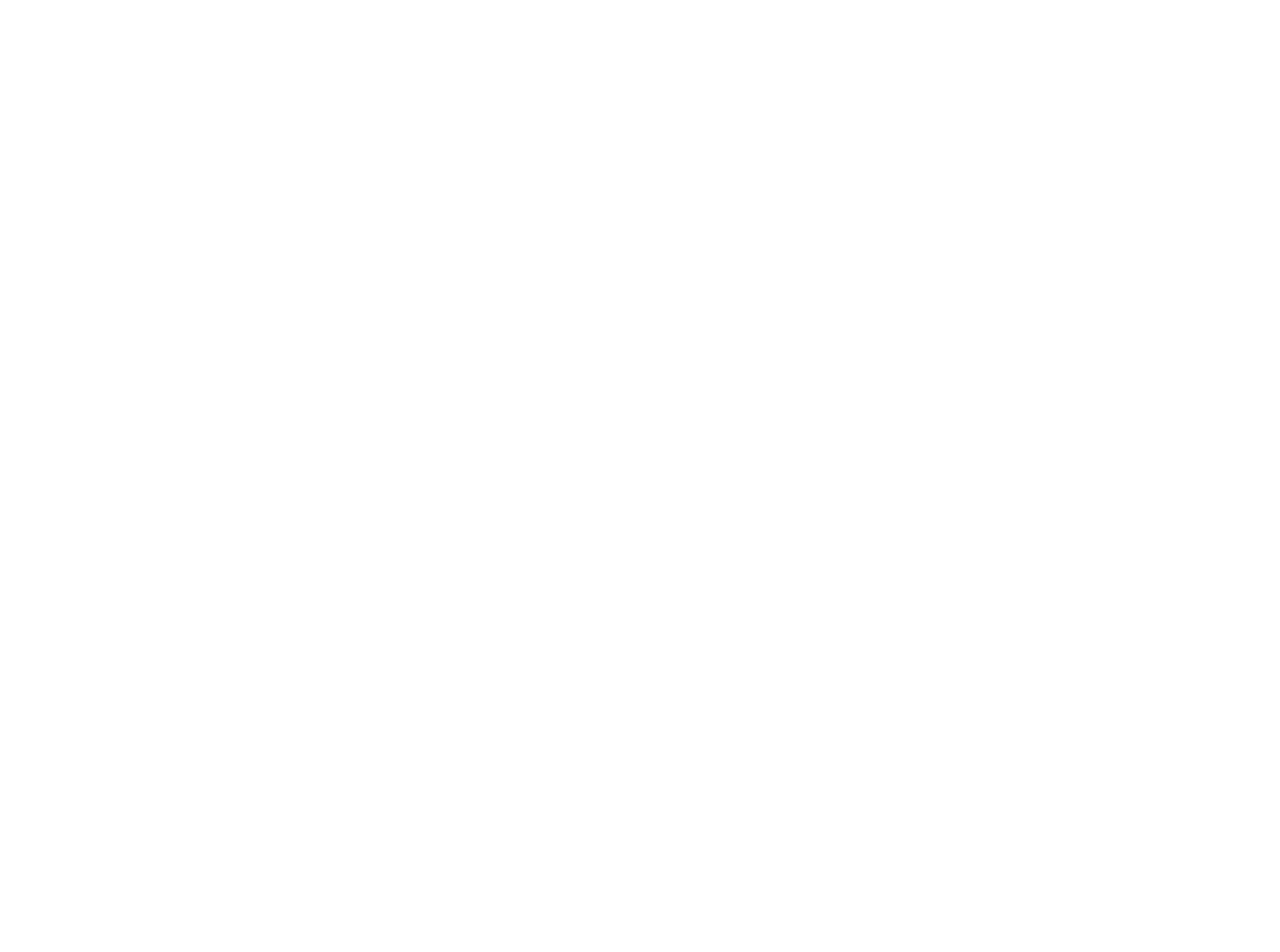
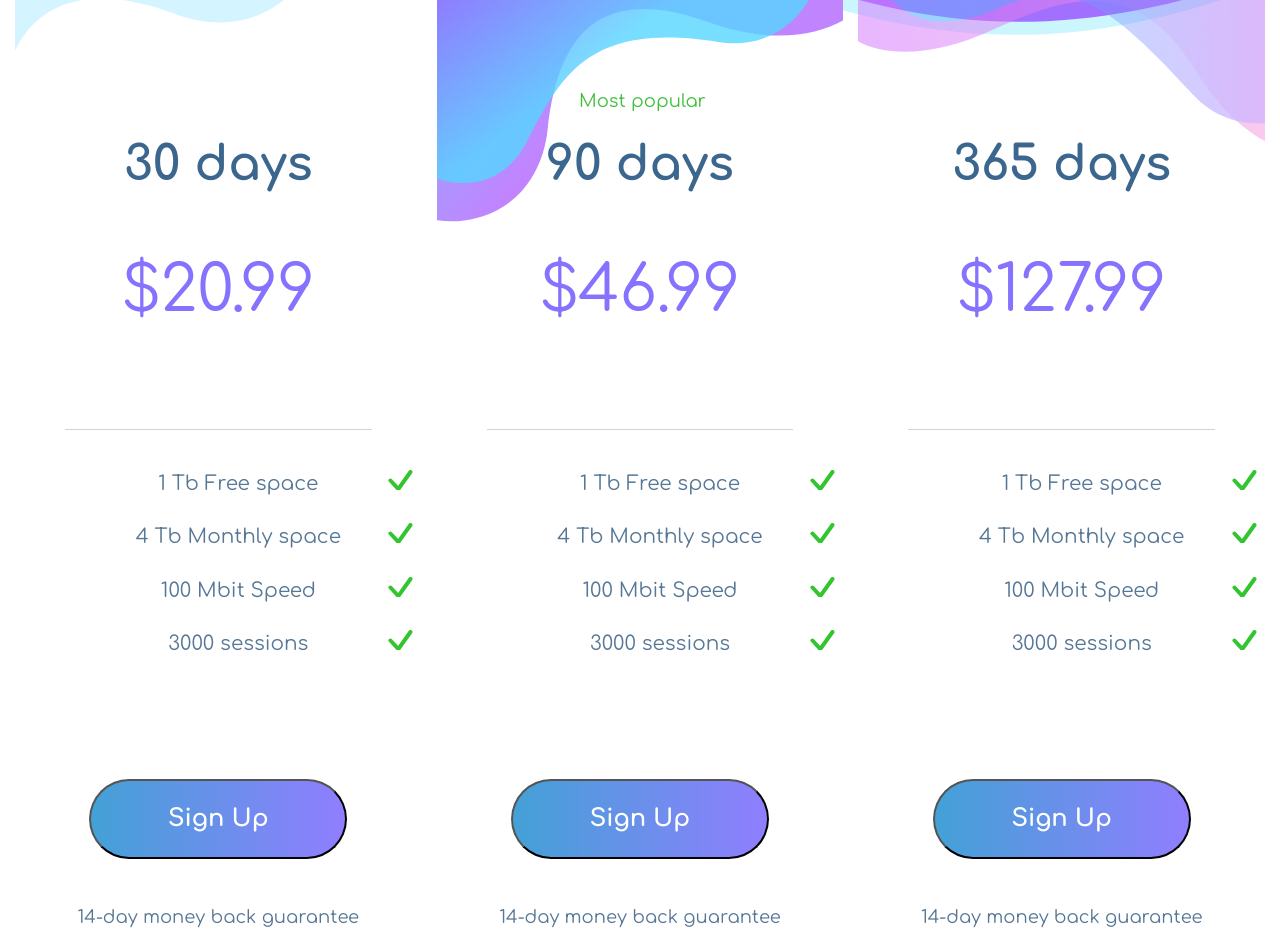
Before and after one commit to KokorovetsTatiana/cloud, a React (Create React App) app: page /price in a window 1280 px wide. Shown: the part 300-1252 px from the top of the page. Before the commit the page ends 800 px from the top, so only its background shows below. Built offline with nearby package versions, Linux system fonts and the light colour scheme.

Commit message:
pricing page done

```diff
--- a/src/components/MainHeader/MainHeader.module.scss
+++ b/src/components/MainHeader/MainHeader.module.scss
@@ -11,7 +11,8 @@
   font-style: normal;
   line-height: 1.115;
   text-align: center;
-  margin: 0;
+  width: 100%;
+  margin: 0 auto;
 
   @include for-tablet {
     font-size: 72px;
--- /dev/null
+++ b/src/components/shared/PriceCardsPricingPage/PriceCardsPricingPage.jsx
@@ -0,0 +1,58 @@
+import { React, Component } from 'react';
+
+import styles from './PriceCardsPricingPage.module.scss';
+import PriceCardsSlick from '../PriceCardsSlick/PriceCardsSlick';
+import CardTextGreen from '../../CardTextGreen/CardTextGreen';
+import CardHeading from '../../CardHeading/CardHeading';
+import CardList from '../../CardList/CardList';
+import CardPrice from '../../CardPrice/CardPrice';
+import CardParagraph from '../../CardParagraph/CardParagraph';
+import Button from '../../Btn/Btn';
+import MainHeader from '../..//MainHeader/MainHeader';
+import SecHeadingUL from '../../SecHeadingUnderLine/SecHeadingUL';
+
+import { Tablet, Desktop } from '../../../utils/mediaQuery';
+
+export default class PriceCardsPricingPage extends Component {
+    render() {
+        return (
+            <section className={styles.membership}>
+                <Tablet>
+                    <MainHeader text={'prices'} />
+                    <div className={styles.cardsSliderCont}>
+                        <PriceCardsSlick />
+                    </div>
+                </Tablet>
+
+                <Desktop>
+                    <MainHeader text={'tariff plans'} />
+                    <SecHeadingUL text={'Online storage'} />
+                    <ul className={styles.cardCont}>
+                        <li className={styles.card+' '+styles.firstCard}>
+                            <CardHeading text={'30 days'} />
+                            <CardPrice text={'$20.99'} />
+                            <CardList />
+                            <Button text={'Sign Up'} btnAction={"You've signed up for 30 days successfully"} />
+                            <CardParagraph />
+                        </li>
+                        <li className={styles.card+' '+styles.secondCard}>
+                            <CardTextGreen text={'Most popular'} />
+                            <CardHeading text={'90 days'} />
+                            <CardPrice text={'$46.99'} />
+                            <CardList />
+                            <Button text={'Sign Up'} btnAction={"You've signed up for 90 days successfully"} />
+                            <CardParagraph />
+                        </li>
+                        <li className={styles.card+' '+styles.thirdCard}>
+                            <CardHeading text={'365 days'} />
+                            <CardPrice text={'$127.99'} />
+                            <CardList />
+                            <Button text={'Sign Up'} btnAction={"You've signed up for 365 days successfully"} />
+                            <CardParagraph />
+                        </li>
+                    </ul>
+                </Desktop>
+            </section>
+        );
+    }
+}
--- /dev/null
+++ b/src/components/shared/PriceCardsPricingPage/PriceCardsPricingPage.module.scss
@@ -0,0 +1,61 @@
+@use "../mixins" as *;
+@use "../variables" as *;
+
+.membership {
+  padding-top: 25px;
+  background-color: rgba(228, 190, 245, 0.5);
+  background: url("../../../assets/cards-bg.svg") no-repeat center;
+
+  @include for-desktop {
+    background-color: transparent;
+    background: none;
+  }
+}
+.cardsSliderCont {
+  width: 80%;
+  display: block;
+  margin: 0 auto;
+  border-bottom: $white-color solid 2px;
+  margin-bottom: 17px;
+
+  @include for-desktop {
+    margin-bottom: 47px;
+  }
+}
+
+.cardCont {
+  display: flex;
+  padding-left: 15px;
+  padding-right: 15px;
+}
+
+.firstCard {
+  background: url(../../../assets/bg-left-card.svg) no-repeat;
+}
+
+.secondCard {
+  background: url(../../../assets/bg-central-card.svg) no-repeat;
+}
+
+.thirdCard {
+  background: url(../../../assets/bg-right-card.svg) no-repeat;
+}
+
+.card {
+  flex-basis: 30%;
+  position: relative;
+  padding-left: 50px;
+  padding-right: 50px;
+  border-radius: 20px;
+  padding-top: 100px;
+}
+
+.card:not(:last-child) {
+  margin-right: 15px;
+}
+
+.card:hover,
+.card:focus {
+  transform: scale(1.05);
+  box-shadow: 5px 3px 4px 2px $btn-grey;
+}
--- a/src/pages/PricingPage/PricingPage.jsx
+++ b/src/pages/PricingPage/PricingPage.jsx
@@ -1,10 +1,15 @@
 import React from 'react';
+
 import styles from './PricingPage.module.scss';
+import Statistics from '../../components/shared/Statistics/Statistics';
+import Footer from '../../components/shared/Footer/Footer';
+import PriceCardsPricingPage from '../../components/shared/PriceCardsPricingPage/PriceCardsPricingPage';
 
 const PricingPage = () => (
   <div className={styles.container}>
-
-    <p className={styles.text}>It is PricingPage</p>
+    <PriceCardsPricingPage />
+    <Statistics />
+    <Footer />
   </div>
 );
 
```
